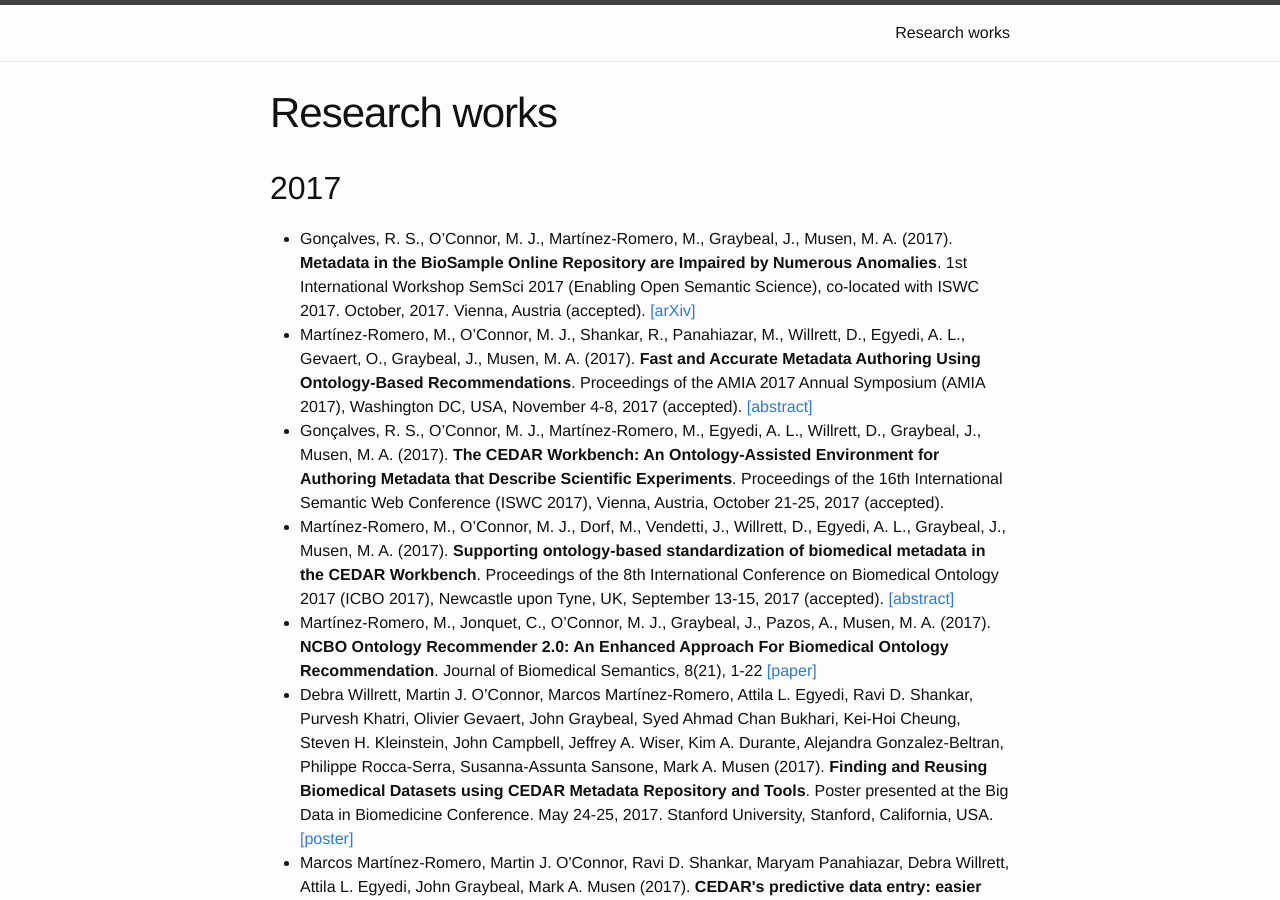
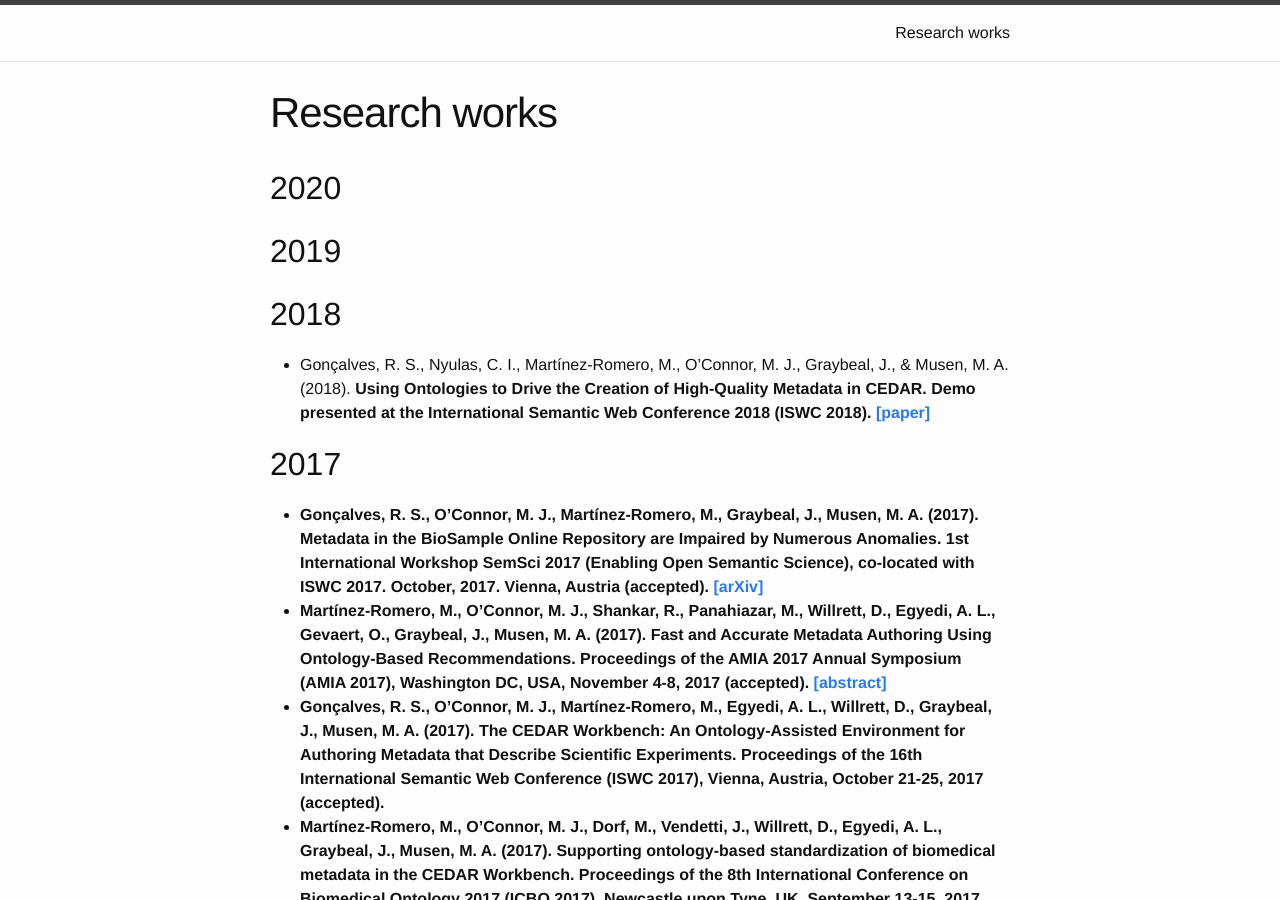
Before and after one commit to marcosmro/marcosmro.github.io, a Jekyll site: the page built from research_works/index.html, in a window 1280 px wide and 900 px high. Built offline with Jekyll 4.4.1, drawn with Linux system fonts in a browser that asks for light colours.

Commit message:
Update index.html

```diff
--- a/research_works/index.html
+++ b/research_works/index.html
@@ -3,6 +3,13 @@ layout: page
 title: Research works
 permalink: /research_works/
 ---
+<h2>2020</h2>
+<h2>2019</h2>
+<h2>2018</h2>
+<ul>
+    <li>Gonçalves, R. S., Nyulas, C. I., Martínez-Romero, M., O’Connor, M. J., Graybeal, J., & Musen, M. A. (2018). <strong>Using Ontologies to Drive the Creation of High-Quality Metadata in CEDAR<strong>. Demo presented at the International Semantic Web Conference 2018 (ISWC 2018). <a href="http://ceur-ws.org/Vol-2180/paper-19.pdf">[paper]</a>
+    </li>
+</ul>
 <h2>2017</h2>
 <ul>
     <li>Gonçalves, R. S., O’Connor, M. J., Martínez-Romero, M., Graybeal, J., Musen, M. A. (2017). <strong>Metadata in the BioSample Online Repository are Impaired by Numerous Anomalies</strong>. 1st International Workshop SemSci 2017 (Enabling Open Semantic Science), co-located with ISWC 2017. October, 2017. Vienna, Austria (accepted). <a href="https://arxiv.org/abs/1708.01286">[arXiv]</a></li>
```
